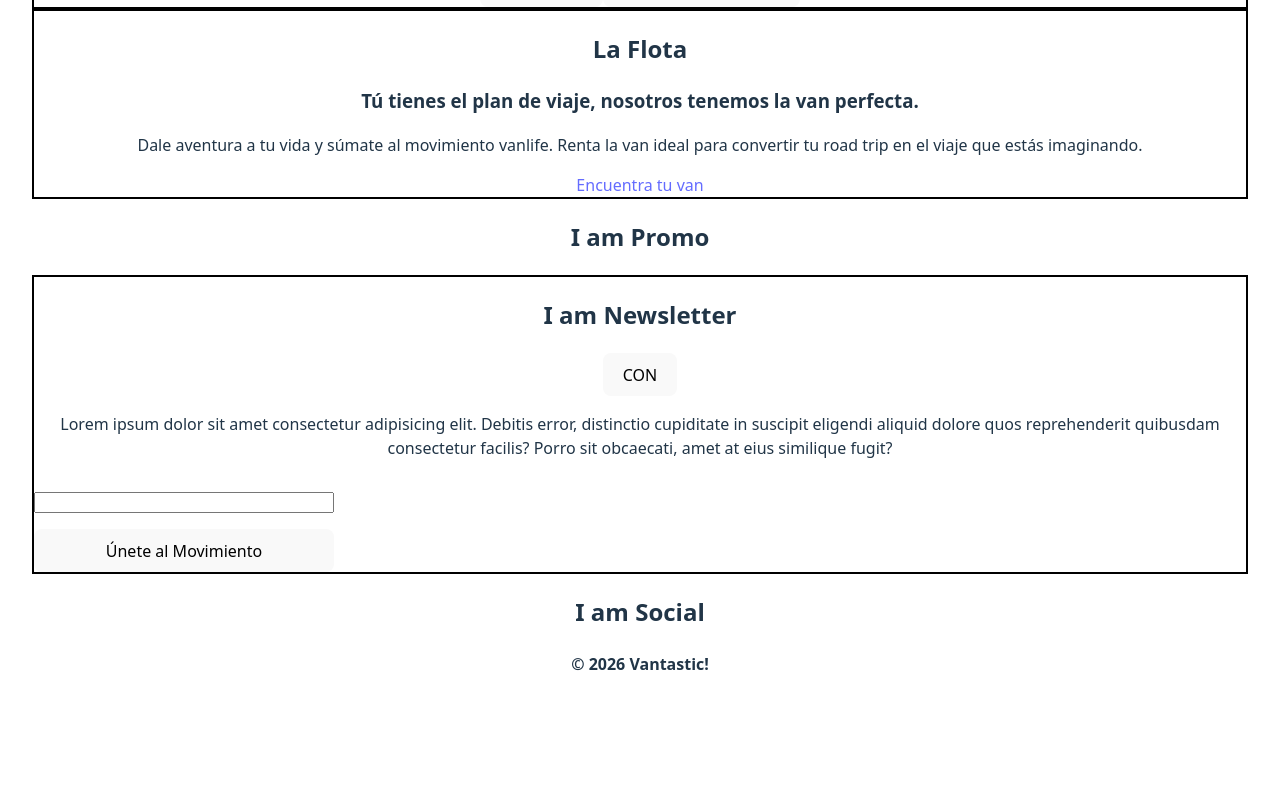
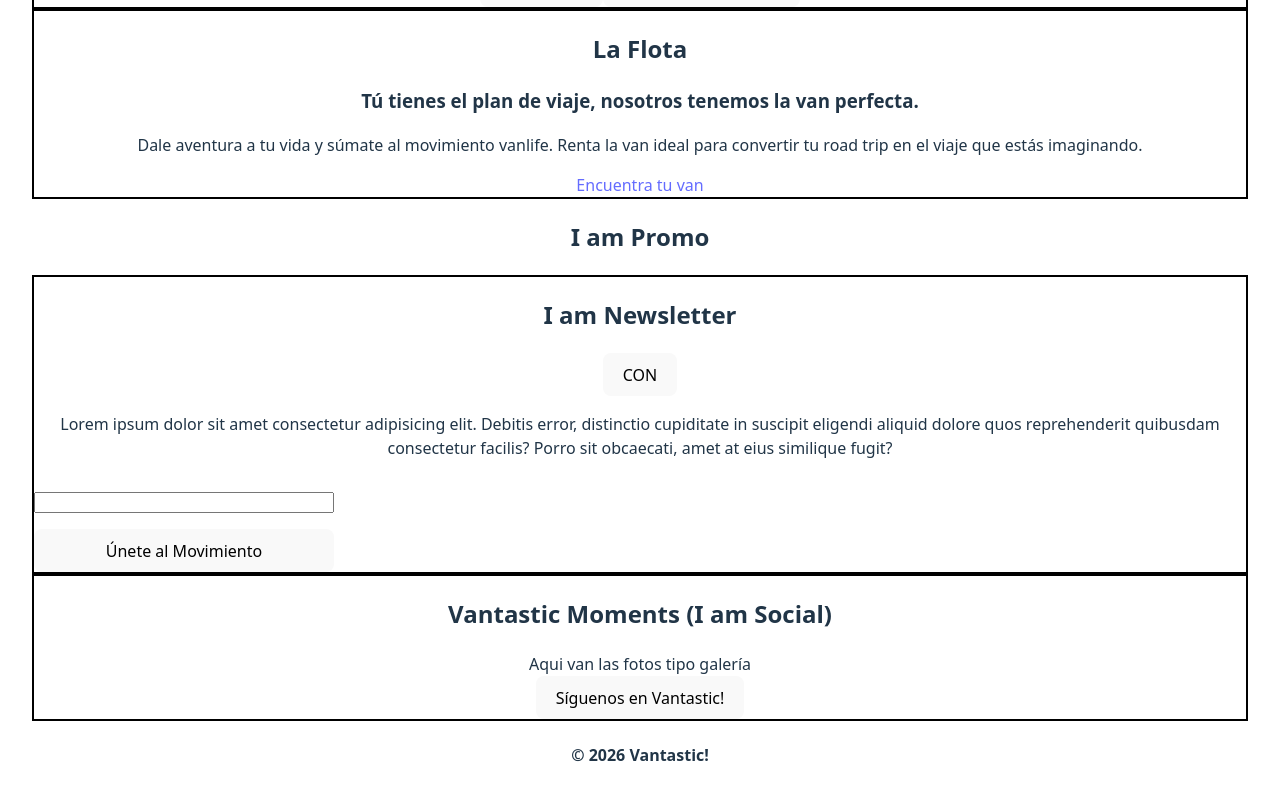
Before and after one commit to candytale55/vantastic, a React (Vite) app: page /home in a window 1280 px wide. Shown: the part 579-1379 px from the top of the page. Before the commit the page ends 1308 px from the top, so only its background shows below. Built offline with nearby package versions, Linux system fonts and the light colour scheme; what miragejs would draw is missing.

Commit message:
feat(Social): add content to Social section - SKELETON

```diff
--- a/src/pages/sections/Social.jsx
+++ b/src/pages/sections/Social.jsx
@@ -1,7 +1,12 @@
 import React from 'react'
 
 export default function Social() {
-  return (
-    <h2>I am Social</h2>
+    return (
+      <section className="section" id="social-section">
+            <h2>Vantastic Moments (I am Social)</h2>
+            <div>Aqui van las fotos tipo galería</div>
+            <button>Síguenos en Vantastic!</button>
+
+      </section>
   )
 }
```
